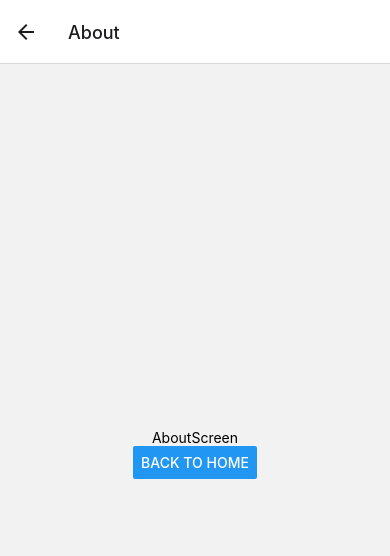
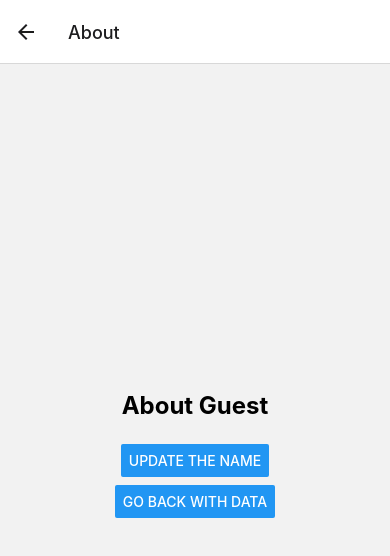
Before and after one commit to alianhakim9/RN-TypeScript, a React Native app: screen /About in a window 390 px wide. Shown: the top 556 px of the page. Built offline with nearby package versions, Linux system fonts and the light colour scheme.

Commit message:
Passing data between screen

```diff
--- a/App.tsx
+++ b/App.tsx
@@ -1,18 +1,9 @@
-import {NavigationContainer} from '@react-navigation/native';
 import {createNativeStackNavigator} from '@react-navigation/native-stack';
-import AboutScreen from './learning-progress/learn-navigation/screens/AboutScreen';
-import HomeScreen from './learning-progress/learn-navigation/screens/HomeScreen';
+import NavigationApp from './learning-progress/learn-navigation/NavigationApp';
 import {RootStackParamList} from './learning-progress/learn-navigation/RootStackParamList';
 
 const Stack = createNativeStackNavigator<RootStackParamList>();
 
 export default function App() {
-  return (
-    <NavigationContainer>
-      <Stack.Navigator initialRouteName="Home">
-        <Stack.Screen name="Home" component={HomeScreen} />
-        <Stack.Screen name="About" component={AboutScreen} />
-      </Stack.Navigator>
-    </NavigationContainer>
-  );
+  return <NavigationApp />;
 }
--- /dev/null
+++ b/learning-progress/learn-navigation/NavigationApp.tsx
@@ -0,0 +1,24 @@
+import {NavigationContainer} from '@react-navigation/native';
+import {createNativeStackNavigator} from '@react-navigation/native-stack';
+import {RootStackParamList} from './RootStackParamList';
+import AboutScreen from './screens/AboutScreen';
+import HomeScreen from './screens/HomeScreen';
+
+const Stack = createNativeStackNavigator<RootStackParamList>();
+
+export default function NavigationApp() {
+  return (
+    <NavigationContainer>
+      <Stack.Navigator initialRouteName="Home">
+        <Stack.Screen name="Home" component={HomeScreen} />
+        <Stack.Screen
+          name="About"
+          component={AboutScreen}
+          initialParams={{
+            name: 'Guest',
+          }}
+        />
+      </Stack.Navigator>
+    </NavigationContainer>
+  );
+}
--- a/learning-progress/learn-navigation/screens/AboutScreen.tsx
+++ b/learning-progress/learn-navigation/screens/AboutScreen.tsx
@@ -4,11 +4,27 @@ import {RootStackParamList} from '../RootStackParamList';
 
 type Props = NativeStackScreenProps<RootStackParamList, 'About'>;
 
-export default function AboutScreen({navigation}: Props) {
+export default function AboutScreen({route, navigation}: Props) {
+  const params = route.params;
   return (
     <View style={styles.container}>
-      <Text>AboutScreen</Text>
-      <Button title="Back to home" onPress={() => navigation.goBack()} />
+      <Text style={styles.text}>About {params?.name}</Text>
+      <Button
+        title="Update the name"
+        onPress={() =>
+          navigation.setParams({
+            name: 'Alian',
+          })
+        }
+      />
+      <Button
+        title="Go back with data"
+        onPress={() =>
+          navigation.navigate('Home', {
+            result: 'Data from about',
+          })
+        }
+      />
     </View>
   );
 }
@@ -18,5 +34,12 @@ const styles = StyleSheet.create({
     flex: 1,
     justifyContent: 'center',
     alignItems: 'center',
+    gap: 8,
+  },
+  text: {
+    fontSize: 24,
+    fontWeight: 'bold',
+    color: 'black',
+    marginBottom: 16,
   },
 });
--- a/learning-progress/learn-navigation/screens/HomeScreen.tsx
+++ b/learning-progress/learn-navigation/screens/HomeScreen.tsx
@@ -4,10 +4,13 @@ import {RootStackParamList} from '../RootStackParamList';
 
 type Props = NativeStackScreenProps<RootStackParamList, 'Home'>;
 
-export default function HomeScreen({navigation}: Props) {
+export default function HomeScreen({route, navigation}: Props) {
+  const params = route.params;
   return (
     <View style={styles.container}>
-      <Text style={styles.text}>HomeScreen</Text>
+      <Text style={styles.text}>
+        {params?.result ? params?.result : 'Home Screen'}
+      </Text>
       <Button
         title="Go to about"
         onPress={() => navigation.navigate('About')}
```
Also changed, not shown: learning-progress/learn-navigation/RootStackParamList.ts (+10 -2 lines).
